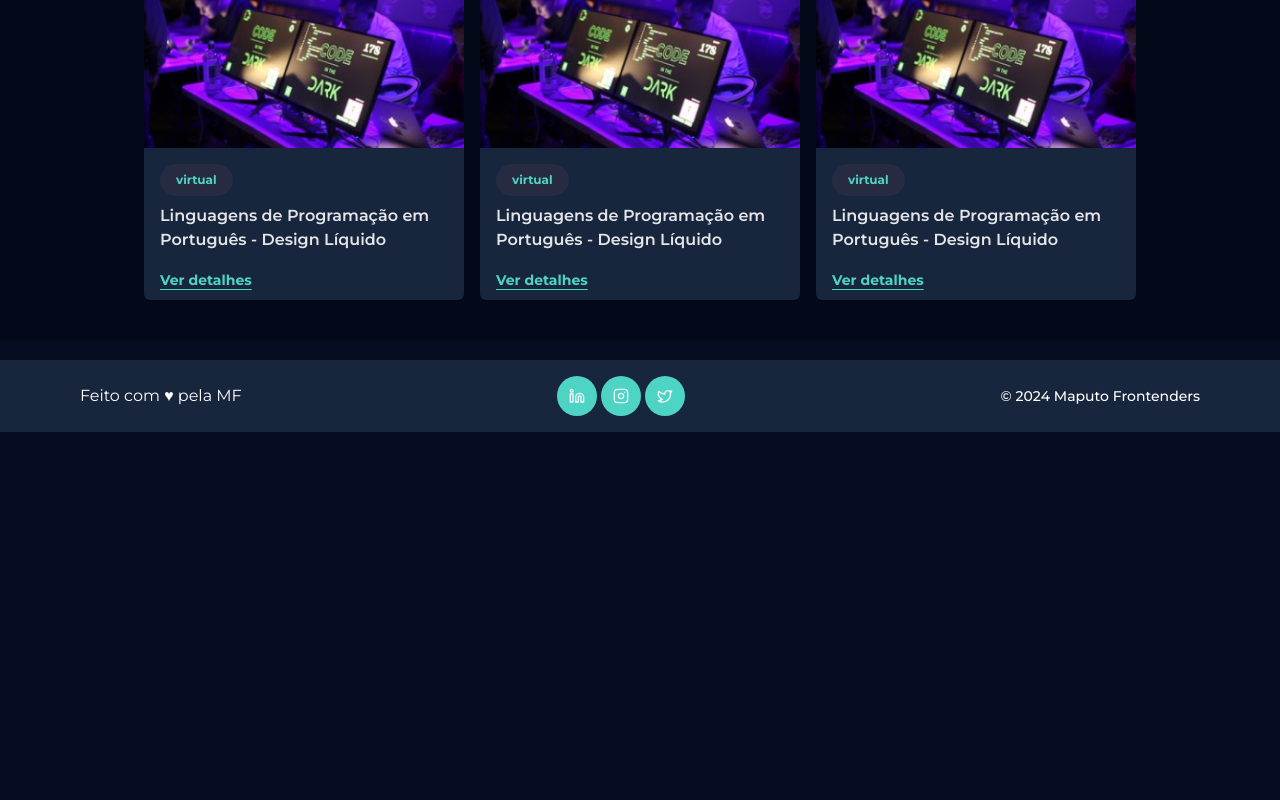
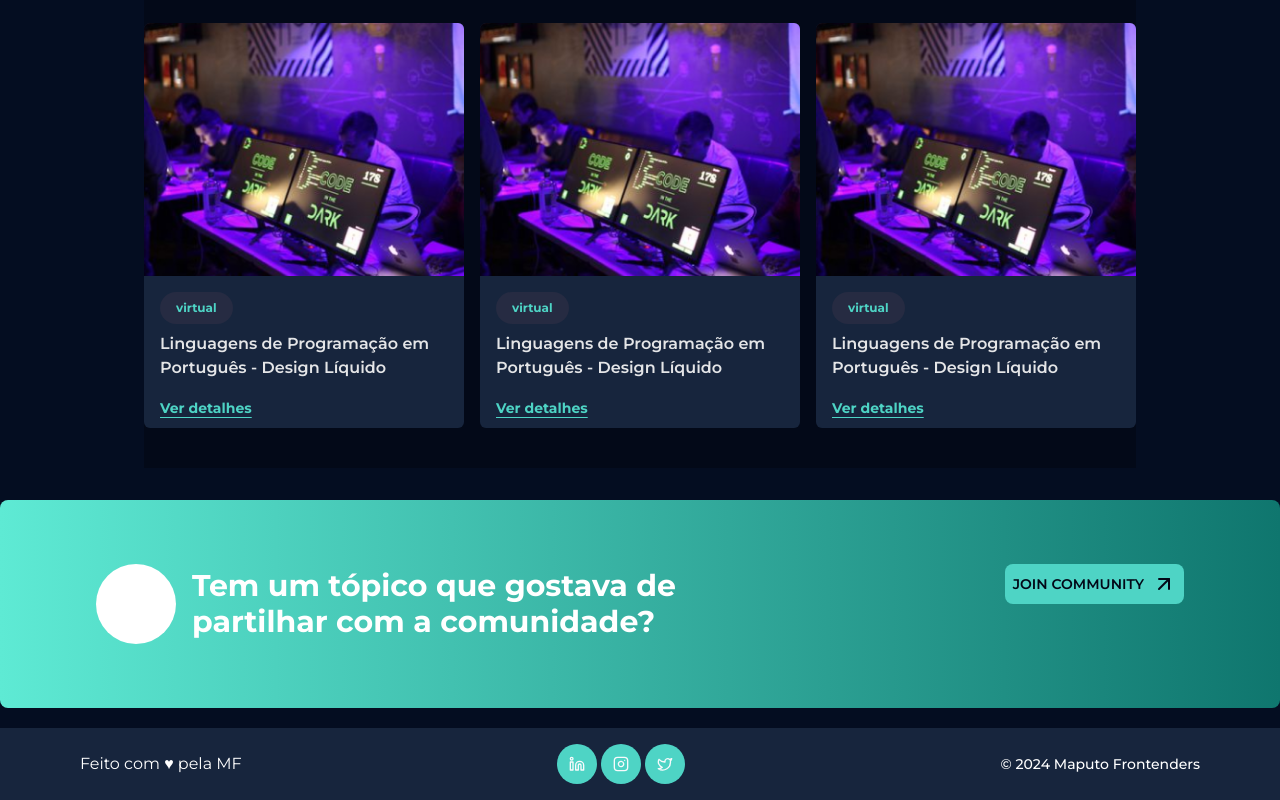
Before and after one commit to Maputo-Frontenders/maputo_frontenders_website, a Next.js app: page / in a window 1280 px wide. Shown: the part 2282-3082 px from the top of the page. Before the commit the page ends 2714 px from the top, so only its background shows below. Built offline with nearby package versions, Linux system fonts and the light colour scheme.

Commit message:
feat: add cfp component

```diff
--- a/app/page.tsx
+++ b/app/page.tsx
@@ -1,15 +1,18 @@
 import { Event } from "@/components/Events/event";
 import Hero from "@/components/Hero/Hero";
-import { InformationSection } from '@/components/Information';
+import { InformationSection } from "@/components/Information";
+import { CFP } from "@/components/cfp/CFP";
 import { Purpose } from "@/components/purpose/Purpose";
+import { Meteors } from "@/components/ui/meteoris";
 
 export default function Home() {
   return (
-    <main className="h-full flex-col justify-center py-5 items-center antialiased">
+    <main className="h-full flex flex-col gap-8 justify-center py-5 items-center">
       <Hero />
       <InformationSection />
       <Purpose />
       <Event />
+      <CFP />
     </main>
   );
 }
--- a/components/cfp/CFP.tsx
+++ b/components/cfp/CFP.tsx
@@ -1,26 +1,29 @@
-import { ArrowUpRight } from 'lucide-react'
-import Link from 'next/link'
-import React from 'react'
+import { ArrowUpRight } from "lucide-react";
+import Link from "next/link";
+import React from "react";
 
 export const CFP = () => {
   return (
-        <div className='bg-gradient-to-r from-teal-300 to-teal-700 rounded-lg container py-16 px-24'>
+    <section className="  bg-gradient-to-r from-teal-300 to-teal-700 rounded-lg container py-16 px-24">
       <div className="flex justify-between">
         <div className="flex gap-4 items-center basis-3/5">
           <span className=" rounded-full bg-white p-10" />
 
-
-                    <h2 className=' font-bold text-3xl text-left text-wrap text-white'>Tem um tópico que gostava de  partilhar com a comunidade?</h2>
+          <h2 className=" font-bold text-3xl text-left text-wrap text-white">
+            Tem um tópico que gostava de partilhar com a comunidade?
+          </h2>
         </div>
 
         <div className=" font-semibold text-lg uppercase text-center items-center">
-                    <Link href="#" className="flex flex-row items-center rounded-lg w-full p-2 gap-2 bg-mf-secondary hover:bg-mf-secondaryVariation focus:ring-4  text-sm">
+          <Link
+            href="#"
+            className="flex flex-row items-center rounded-lg w-full p-2 gap-2 bg-mf-secondary hover:bg-mf-secondaryVariation focus:ring-4  text-sm"
+          >
             Join Community
-                        <ArrowUpRight className='' />
+            <ArrowUpRight className="" />
           </Link>
         </div>
-
       </div>
-        </div>
-    )
-}
+    </section>
+  );
+};
```
Lines whose indentation alone changed are shown as unchanged.
